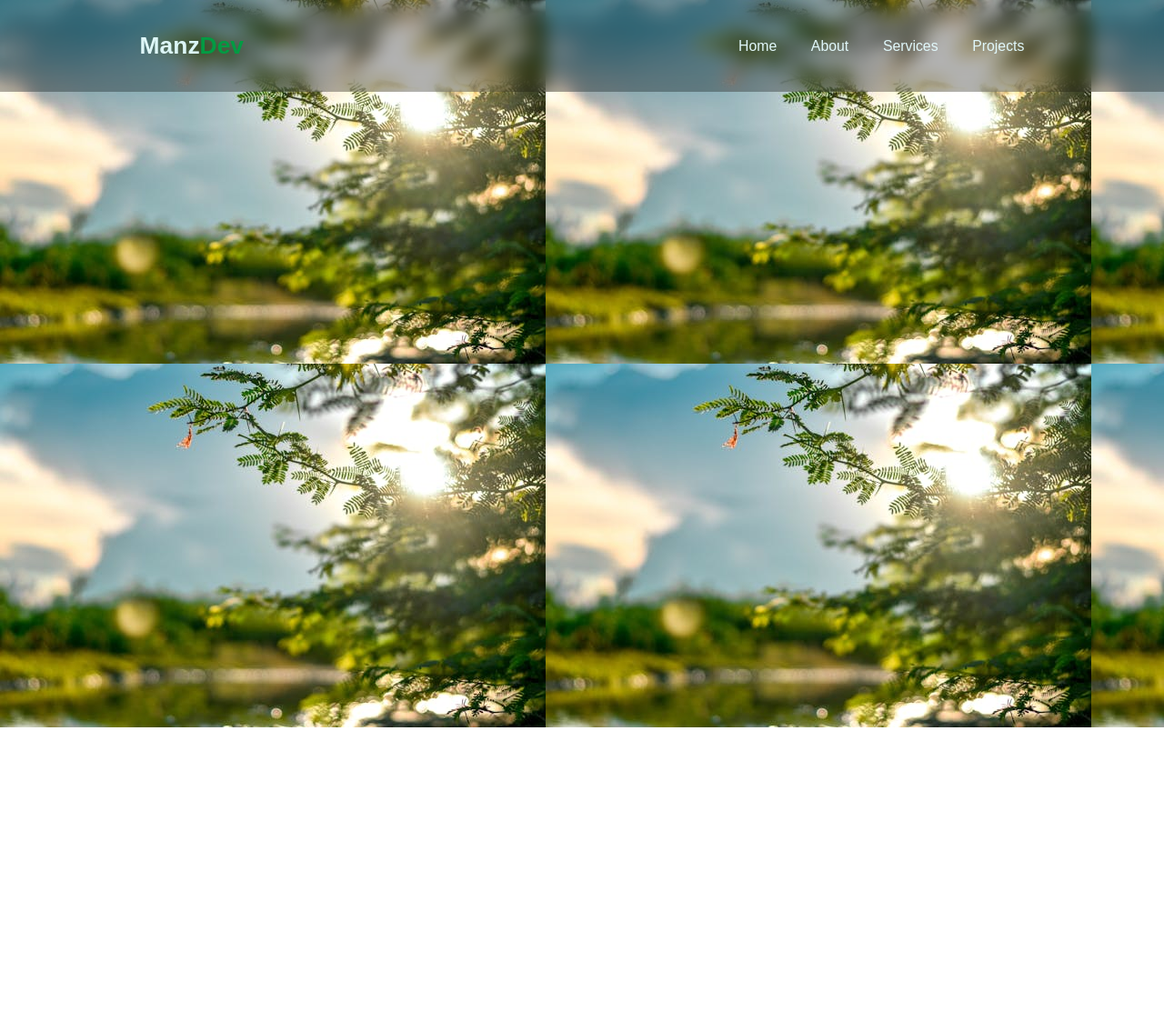
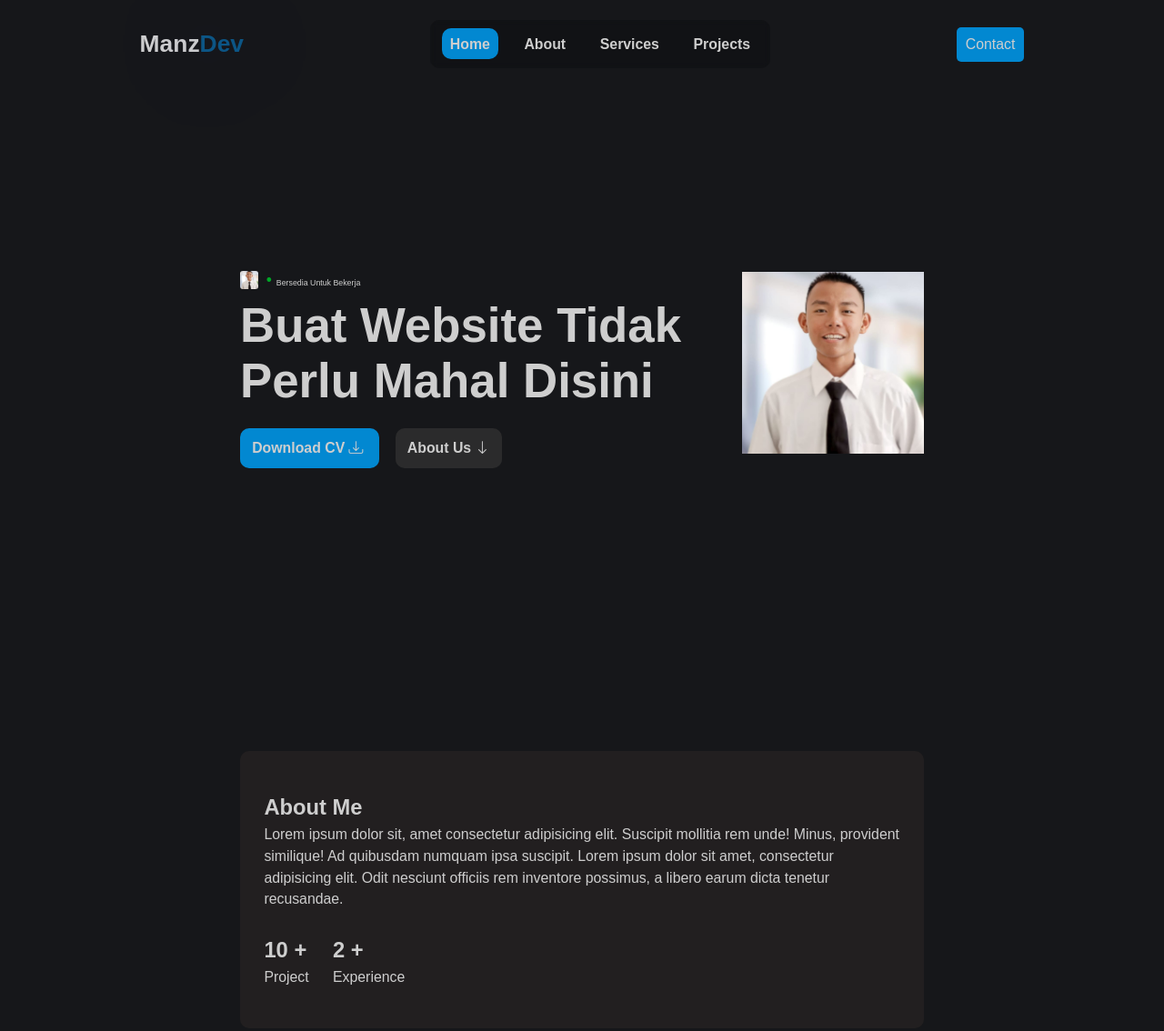
Before and after one commit to mamanrpl02/navbar-blur, a plain HTML site: page index.html in a window 1280 px wide. Shown: the whole page at 91% size. Before the commit the page ends 800 px from the top, so only its background shows below. Drawn offline with nearby package versions, Linux system fonts and the light colour scheme.

Commit message:
navbar, hero, about

```diff
--- a/index.html
+++ b/index.html
@@ -8,7 +8,11 @@
       href="https://unpkg.com/boxicons@2.1.4/css/boxicons.min.css"
       rel="stylesheet"
     />
-    <link rel="stylesheet" href="style.css">
+    <link rel="stylesheet" href="style.css" />
+    <link
+      rel="stylesheet"
+      href="https://cdn.jsdelivr.net/npm/bootstrap-icons@1.11.3/font/bootstrap-icons.min.css"
+    />
   </head>
   <body>
     <header class="header">
@@ -17,14 +21,79 @@
       <i class="bx bx-menu" id="menu-icon"></i>
 
       <nav class="navbar">
-        <a href="#home" class="active">Home</a>
-        <a href="#about">About</a>
-        <a href="#services">Services</a>
-        <a href="#projects">Projects</a>
+        <a href="#home" class="active menu">Home</a>
+        <a href="#about" class="menu">About</a>
+        <a href="#services" class="menu">Services</a>
+        <a href="#projects" class="menu">Projects</a>
+        <a class="nav-contact" class="menu" href="#contact">Contact</a>
       </nav>
+      <a href="#" class="btn-contact">Contact</a>
     </header>
 
+    <section class="hero" id="home">
+      <div class="left">
+        <div class="status">
+          <img src="manz.jpg" alt="img" height="20px" />
+          <p><span> • </span> Bersedia Untuk Bekerja</p>
+        </div>
+        <h1>Buat Website Tidak Perlu Mahal Disini</h1>
+        <!-- <p>
+            Lorem ipsum dolor sit amet consectetur adipisicing elit. Corrupti
+            deleniti quibusdam quaerat deserunt. Et sunt ipsa amet itaque
+            deserunt nesciunt.
+          </p> -->
+        <a href="#" class="download-cv"
+          >Download CV <i class="bi bi-download"></i>
+        </a>
+        <a href="#" class="hero-about"
+          >About Us <i class="bi bi-arrow-down"></i
+        ></a>
+      </div>
+      <div class="right">
+        <img src="manz.jpg" alt="image manz" width="200px" />
+      </div>
+    </section>
 
+    <section id="aboutUs" class="aboutUs">
+      <div class="containerAbout">
+        <h1>About Me</h1>
+        <p>
+          Lorem ipsum dolor sit, amet consectetur adipisicing elit. Suscipit
+          mollitia rem unde! Minus, provident similique! Ad quibusdam numquam
+          ipsa suscipit. Lorem ipsum dolor sit amet, consectetur adipisicing
+          elit. Odit nesciunt officiis rem inventore possimus, a libero earum
+          dicta tenetur recusandae.
+        </p>
+        <div class="about-experience">
+          <div class="project">
+            <h1>10 <span>+</span></h1>
+            <p>Project</p>
+          </div>
+          <div class="experience">
+            <h1>2 <span>+</span></h1>
+            <p>Experience</p>
+          </div>
+        </div>
+      </div>
+    </section>
+
+    <script>
+      const menuItems = document.querySelectorAll(".menu");
+      const contents = document.querySelectorAll("[id]");
+
+      menuItems.forEach((menu) => {
+        menu.addEventListener("click", () => {
+          menuItems.forEach((m) => m.classList.remove("active"));
+          menu.classList.add("active");
+
+          contents.forEach((content) => (content.style.display = "none"));
+          const target = document.getElementById(menu.dataset.target);
+          if (target) {
+            target.style.display = "block";
+          }
+        });
+      });
+    </script>
     <script src="script.js"></script>
   </body>
 </html>
--- a/style.css
+++ b/style.css
@@ -10,11 +10,13 @@
 }
 
 :root {
-  --bg-color: #081c15; /* Hijau gelap mendekati hitam */
-  --second-bg-color: #122c24; /* Hijau lebih terang */
-  --text-color: #e0f7fa; /* Putih kebiruan */
-  --main-color: #009b43; /* Hijau utama */
+  --text-color: #cecece; /* Putih kebiruan */
+  --text-color-hover: #b6bebf; /* Putih kebiruan */
+  --main-color: #0c5585; /* Hijau utama */
   --accent-color: #0288d1; /* Biru laut untuk elemen interaktif */
+  --dark-color: #2e2e2ee4; /* Biru laut untuk elemen interaktif */
+  --secondary: #242121e4; /* Biru laut untuk elemen interaktif */
+  --secondary-hover: #474747; /* Biru laut untuk elemen interaktif */
 }
 
 html {
@@ -23,7 +25,7 @@ html {
 }
 
 body {
-  background: url("image.png");
+  background-color: #16171a;
   color: var(--text-color);
   background-size: auto;
 }
@@ -32,9 +34,7 @@ body {
   position: fixed;
   top: 0;
   left: 0;
-  padding: 4rem 12% 4rem;
-  background-color: rgba(0, 0, 0, 0.3);
-  backdrop-filter: blur(10px);
+  padding: 2.5rem 12% 2.5rem;
   display: flex;
   justify-content: space-between;
   align-items: center;
@@ -59,19 +59,50 @@ body {
   color: var(--main-color);
 }
 
+.navbar {
+  background-color: rgba(0, 0, 0, 0.194);
+  backdrop-filter: blur(3px);
+  padding: 2rem 0.5rem;
+  border-radius: 10px;
+  box-shadow: #16171a;
+  text-align: center;
+}
+
 .navbar a {
   font-size: 1.8rem;
   color: var(--text-color);
-  margin-left: 4rem;
+  margin: 1rem;
+  padding: 1rem;
   font-weight: 500;
   transition: 0.3s ease;
-  border-bottom: 3px solid transparent;
+  font-weight: 550;
+  border-radius: 10px;
 }
 
-.navbar a:hover,
-.navbar a:active {
-  color: var(--main-color);
-  border-bottom: 3px solid var(--main-color);
+.navbar .nav-contact {
+  display: none;
+}
+
+.navbar a:hover {
+  color: #8dd0fc;
+}
+
+.menu.active {
+  background-color: var(--accent-color);
+}
+
+.btn-contact {
+  font-size: 1.8rem;
+  color: var(--text-color);
+  background-color: var(--accent-color);
+  padding: 10px;
+  border-radius: 5px;
+  transition: 0.3s ease;
+}
+
+.btn-contact:hover {
+  background-color: var(--main-color);
+  color: var(--text-color);
 }
 
 #menu-icon {
@@ -79,6 +110,99 @@ body {
   color: var(--main-color);
   display: none;
 }
+
+/* End Navbar  */
+
+/* Hero Section */
+.hero {
+  padding: 0 30rem;
+  height: 100vh;
+  display: flex;
+  justify-content: center;
+  align-items: center;
+}
+
+.hero .left {
+  width: 600px;
+}
+
+.hero .left .status {
+  display: flex;
+  align-items: center;
+  margin-bottom: 1rem;
+}
+
+.hero .left .status img {
+  border-radius: 3px;
+  margin-right: 1rem;
+}
+
+.hero .left .status span {
+  font-size: 2rem;
+  padding-top: 5px;
+  color: #00a727;
+}
+
+.hero .left h1 {
+  font-size: 6rem;
+  margin-bottom: 4rem;
+}
+
+.hero .left .download-cv {
+  font-size: 1.8rem;
+  padding: 1.5rem;
+  border-radius: 10px;
+  margin-right: 2rem;
+  color: var(--text-color);
+  background-color: var(--accent-color);
+  transition: 0.3s ease;
+  font-weight: 600;
+
+}
+
+.hero .left .download-cv i {
+  font-weight: 500;
+}
+.hero .left .download-cv:hover {
+  background-color: var(--main-color);
+}
+
+.hero .left .hero-about {
+  font-size: 1.8rem;
+  padding: 1.5rem;
+  border-radius: 10px;
+  margin-right: 2rem;
+  color: var(--text-color);
+  background-color: var(--dark-color);
+  transition: 0.3s ease;
+  font-weight: 600;
+}
+
+.hero .left .hero-about:hover{
+  background-color: var(--secondary-hover);
+}
+
+.aboutUs{
+  margin: 3rem 30rem;
+}
+
+.containerAbout{
+  background-color: var(--secondary);
+  border-radius: 10px;
+  padding: 5rem 3rem;
+  font-size: 1.8rem;
+  line-height: 1.5;
+}
+
+.aboutUs .about-experience {
+  display: flex;
+  margin-top: 3rem;
+}
+
+.aboutUs .about-experience .project{
+  margin-right: 3rem;
+}
+
 
 @media (max-width: 1285px) {
   html {
@@ -127,16 +251,27 @@ body {
     border-bottom: 2px solid var(--main-color);
     display: none;
   }
+
   .navbar.active {
     display: block;
+    width: 40%;
+    margin: 0;
+    font-size: 1rem;
     background-color: rgba(0, 0, 0, 0.5);
+  }
 
+  .navbar .nav-contact {
+    display: block;
   }
 
   .navbar a {
     display: block;
-    font-size: 2rem;
+    font-size: 1.5rem;
     margin: 3rem 0;
+    padding: 0;
     color: white;
   }
+  .btn-contact {
+    display: none;
+  }
 }
```
Also changed, not shown: image.png (deleted), manz.jpg (added).
